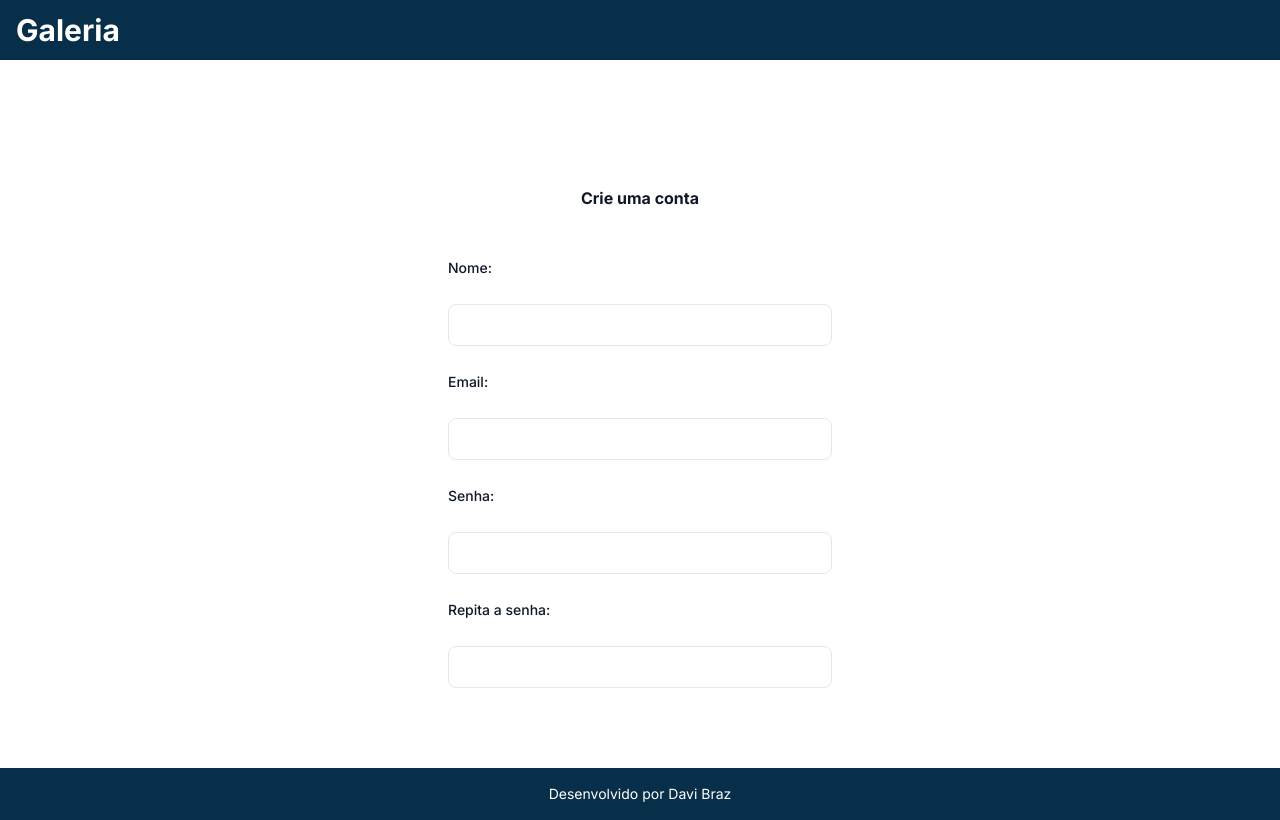
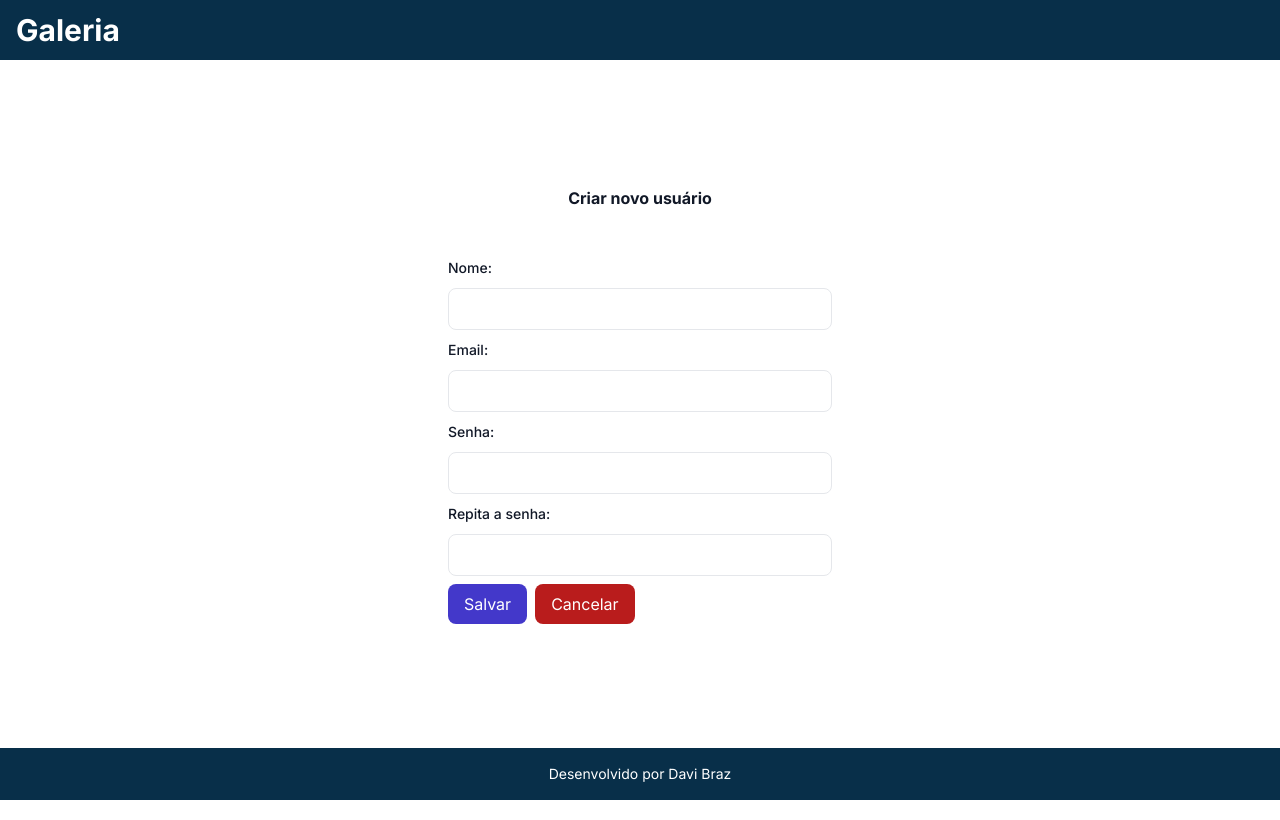
Before and after one commit to DaviBrazz/galeria-imagens-react-springboot, a Next.js app in the folder galeria/: page /login in a window 1280 px wide. Built offline with nearby package versions, Linux system fonts and the light colour scheme.

Commit message:
feat: inserida alternância de estado do formulário

```diff
--- a/galeria/src/app/login/page.tsx
+++ b/galeria/src/app/login/page.tsx
@@ -1,6 +1,6 @@
 'use client'
 
-import { Template, RenderIf, InputText } from '@/components'
+import { Template, RenderIf, InputText, Button } from '@/components'
 import { useState } from 'react'
 
 export default function login() {
@@ -14,12 +14,12 @@ export default function login() {
 
                 <div className='sm:mx-auto sm:w-full sm:max-w-sm'>
                     <h2 className='mt-10 text-center text-1x1 font-bold leading-9 traking-tight text-gray-900'>
-                        Crie uma conta
+                        {newUserState ? 'Criar novo usuário' : 'Entre com sua conta'}
                     </h2>
                 </div>
 
                 <div className='mt-10 sm:mx-auto sm:w-full sm:max-w-sm'>
-                    <form className='space-y-6'>
+                    <form className='space-y-2'>
                         <RenderIf condition={newUserState}>
                             <div>
                                 <label className='block text-sm font-medium leading-6 text-gray-900'>Nome: </label>
@@ -63,6 +63,19 @@ export default function login() {
                                 />
                             </div>
                         </RenderIf>
+                        <div>
+                            <RenderIf condition={newUserState}>
+                                <Button type='submit' style='bg-indigo-700 hover:bg-indigo-500' label='Salvar' />
+
+                                <Button type='button' style='bg-red-700 hover:bg-red-500 mx-2' label='Cancelar' onClick={event => setNewUserState(false)} />
+                            </RenderIf>
+
+                            <RenderIf condition={!newUserState}>
+                                <Button type='submit' style='bg-indigo-700 hover:bg-indigo-500' label='Entrar' />
+
+                                <Button type='button' style='bg-red-700 hover:bg-red-500 mx-2' label='Cadastrar' onClick={event => setNewUserState(true)} />
+                            </RenderIf>
+                        </div>
                     </form>
                 </div>
             </div>
```
